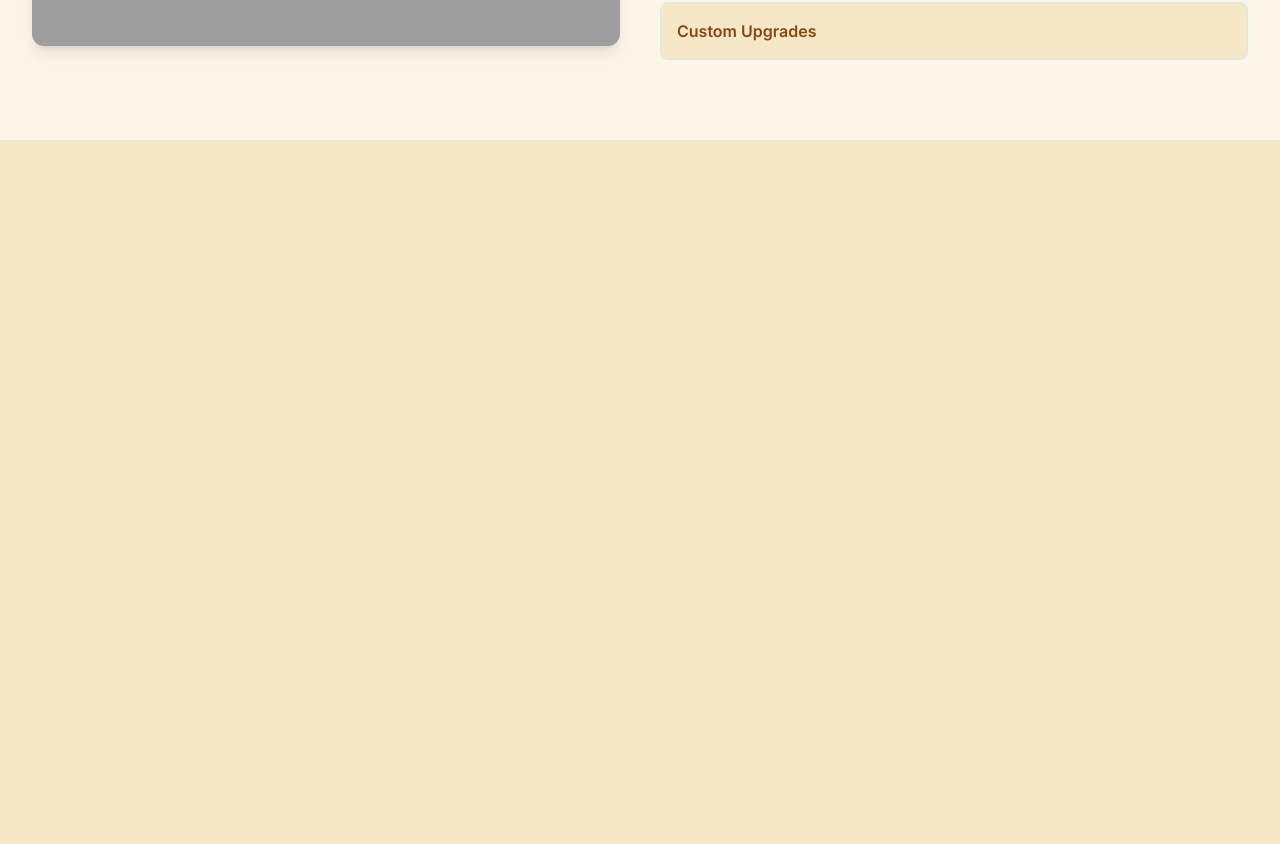
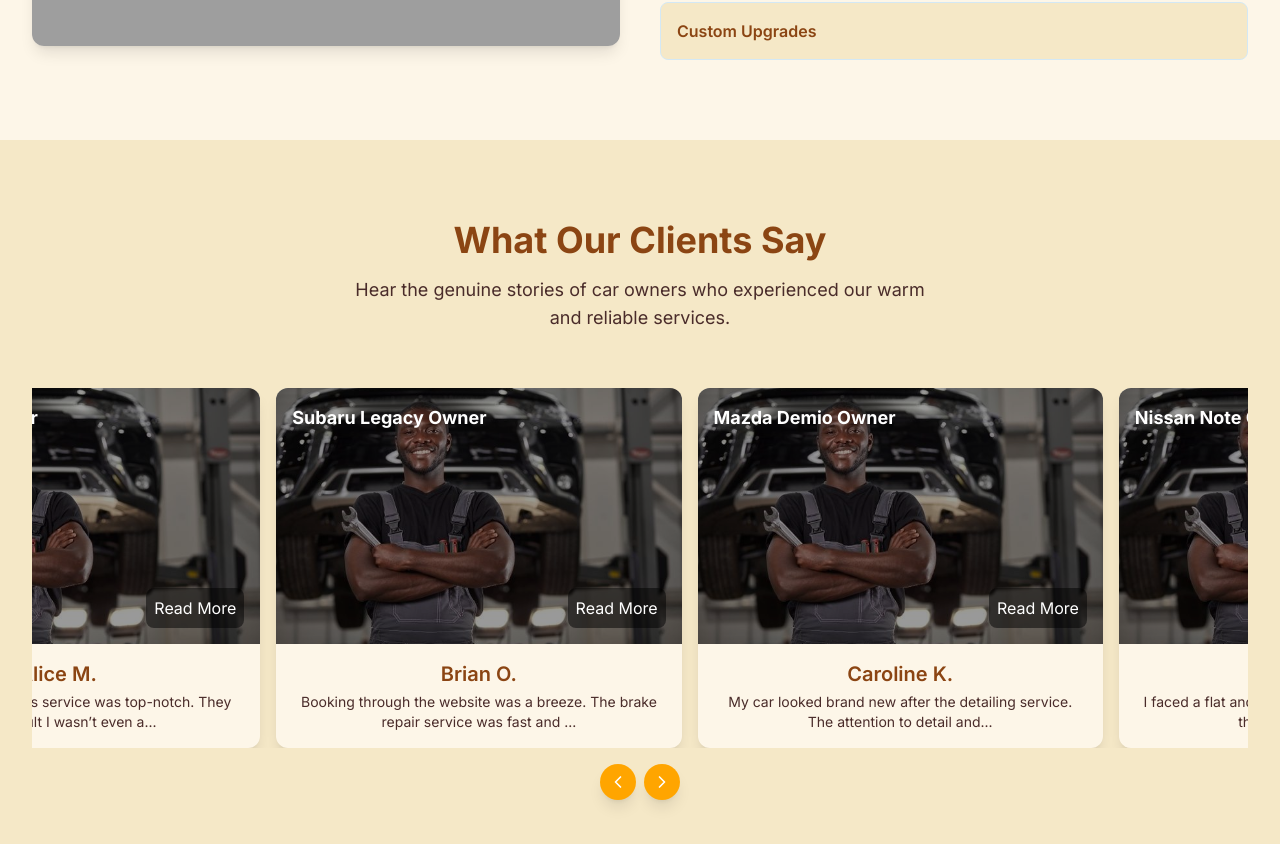
Before and after one commit to CGAJAY/AutoMate, a Next.js app in the folder frontend/: page / in a window 1280 px wide. Shown: the part 2248-3092 px from the top of the page. Before the commit the page ends 2388 px from the top, so only its background shows below. Built offline with nearby package versions, Linux system fonts and the light colour scheme; grey boxes are pictures that could not be loaded.

Commit message:
Added a testimonials component with autoscroll photo slideshow

```diff
--- /dev/null
+++ b/frontend/app/components/ClientTestimonials.tsx
@@ -0,0 +1,191 @@
+"use client";
+
+import { useState, useEffect, useRef } from "react";
+import Image from "next/image";
+import { motion } from "framer-motion";
+import { ChevronLeft, ChevronRight } from "lucide-react";
+
+type Testimonial = {
+  id: number;
+  image: string;
+  name: string;
+  title: string;
+  message: string;
+};
+
+const testimonials: Testimonial[] = [
+  {
+    id: 1,
+    image: "/images/testimonial.jpg",
+    name: "Alice M.",
+    title: "Toyota Axio Owner",
+    message:
+      "The engine diagnostics service was top-notch. They found a fault I wasn’t even aware of and fixed it, so now my car runs smoother than ever. Truly a savior for my ride!",
+  },
+  {
+    id: 2,
+    image: "/images/testimonial.jpg",
+    name: "Brian O.",
+    title: "Subaru Legacy Owner",
+    message:
+      "Booking through the website was a breeze. The brake repair service was fast and professional. I felt right at home with the team and their warm, caring approach.",
+  },
+  {
+    id: 3,
+    image: "/images/testimonial.jpg",
+    name: "Caroline K.",
+    title: "Mazda Demio Owner",
+    message:
+      "My car looked brand new after the detailing service. The attention to detail and the friendly service reminded me of the vibrant savannah landscapes – natural and rejuvenating!",
+  },
+  {
+    id: 4,
+    image: "/images/testimonial.jpg",
+    name: "Daniel M.",
+    title: "Nissan Note Owner",
+    message:
+      "I faced a flat and a dead battery on the same day, and the tire & battery service saved me. Fast, efficient, and genuinely caring – I couldn’t ask for more.",
+  },
+  {
+    id: 5,
+    image: "/images/testimonial.jpg",
+    name: "Esther W.",
+    title: "Honda Fit Owner",
+    message:
+      "I was impressed by the quick oil change and the invaluable tips for engine maintenance. This service has truly become my go-to for car care.",
+  },
+  {
+    id: 6,
+    image: "/images/testimonial.jpg",
+    name: "Felix N.",
+    title: "Volkswagen Golf Owner",
+    message:
+      "The custom upgrades breathed new life into my car. From consultation to installation, everything was handled with the precision and warmth of a sunlit savannah afternoon.",
+  },
+];
+
+export default function Testimonials() {
+  const [currentIndex, setCurrentIndex] = useState(0);
+  const [paused, setPaused] = useState(false);
+  const [expandedTestimonialId, setExpandedTestimonialId] = useState<
+    number | null
+  >(null); // Track which testimonial is expanded
+  const sliderRef = useRef<HTMLDivElement>(null);
+
+  // Auto-scroll: advance testimonial every 5 seconds (if not paused)
+  useEffect(() => {
+    const interval = setInterval(() => {
+      if (!paused) {
+        setCurrentIndex((prev) => (prev + 1) % testimonials.length);
+      }
+    }, 5000);
+    return () => clearInterval(interval);
+  }, [paused]);
+
+  // On currentIndex change, scroll the slider to the correct position
+  useEffect(() => {
+    if (sliderRef.current) {
+      const containerWidth = sliderRef.current.offsetWidth;
+      const cardWidth =
+        window.innerWidth >= 1024 ? containerWidth / 3 : containerWidth;
+      sliderRef.current.scrollTo({
+        left: currentIndex * cardWidth,
+        behavior: "smooth",
+      });
+    }
+  }, [currentIndex]);
+
+  const handlePrev = () => {
+    setCurrentIndex((prev) =>
+      prev === 0 ? testimonials.length - 1 : prev - 1
+    );
+  };
+
+  const handleNext = () => {
+    setCurrentIndex((prev) => (prev + 1) % testimonials.length);
+  };
+
+  const toggleFullMessage = (id: number) => {
+    setExpandedTestimonialId((prevId) => (prevId === id ? null : id)); // Toggle the expanded testimonial
+  };
+
+  return (
+    <section className="py-12 px-4 sm:py-16 sm:px-6 lg:py-20 lg:px-8 bg-[var(--section-bg-primary)]">
+      <div className="max-w-7xl mx-auto">
+        <motion.div className="text-center mb-10 sm:mb-12 lg:mb-14">
+          <h2 className="text-2xl sm:text-3xl md:text-4xl font-bold text-[var(--foreground)] mb-3 sm:mb-4">
+            What Our Clients Say
+          </h2>
+          <p className="text-base sm:text-lg text-[var(--secondary)] max-w-xl mx-auto">
+            Hear the genuine stories of car owners who experienced our warm and
+            reliable services.
+          </p>
+        </motion.div>
+
+        <div
+          ref={sliderRef}
+          className="flex gap-4 overflow-x-auto snap-x snap-mandatory scroll-smooth"
+          onMouseEnter={() => setPaused(true)}
+          onMouseLeave={() => setPaused(false)}
+        >
+          {testimonials.map((t) => (
+            <div
+              key={t.id}
+              className="min-w-full sm:min-w-full lg:min-w-[33.33%] bg-[var(--section-bg-secondary)] rounded-xl shadow-lg snap-start"
+            >
+              <div className="relative h-64 w-full rounded-t-xl overflow-hidden">
+                <Image
+                  src={t.image}
+                  alt={t.name}
+                  fill
+                  className="object-cover"
+                />
+                <div className="absolute top-0 left-0 w-full h-full bg-black/40 p-4 flex flex-col justify-between">
+                  <div className="font-bold text-lg text-white">{t.title}</div>
+                  {t.message.length > 80 && (
+                    <button
+                      onClick={() => toggleFullMessage(t.id)} // Pass specific testimonial ID to toggle full message
+                      className="absolute bottom-4 right-4 text-[var(--primary)] bg-black/50 text-white p-2 rounded-lg"
+                    >
+                      {expandedTestimonialId === t.id
+                        ? "Read Less"
+                        : "Read More"}
+                    </button>
+                  )}
+                </div>
+              </div>
+              <div className="p-4 text-center">
+                <h4 className="text-xl font-semibold mb-1 text-[var(--foreground)]">
+                  {t.name}
+                </h4>
+                <p className="text-sm text-[var(--secondary)]">
+                  {expandedTestimonialId === t.id
+                    ? t.message
+                    : t.message.length > 80
+                    ? `${t.message.substring(0, 80)}...`
+                    : t.message}
+                </p>
+              </div>
+            </div>
+          ))}
+        </div>
+
+        {/* Buttons for navigation (only visible on large screens) */}
+        <div className="mt-4 hidden lg:flex items-center justify-center">
+          <button
+            onClick={handlePrev}
+            className="mr-2 bg-[var(--primary)] text-white p-2 rounded-full shadow-lg"
+          >
+            <ChevronLeft size={20} />
+          </button>
+          <button
+            onClick={handleNext}
+            className="bg-[var(--primary)] text-white p-2 rounded-full shadow-lg"
+          >
+            <ChevronRight size={20} />
+          </button>
+        </div>
+      </div>
+    </section>
+  );
+}
--- a/frontend/app/page.tsx
+++ b/frontend/app/page.tsx
@@ -1,7 +1,8 @@
 import Header from "./components/Header";
 import Hero from "./components/Hero";
 import WhyChooseUs from "./components/WhyChooseUs";
-import ServicesWeOffer from './components/ServicesWeOffer';
+import ServicesWeOffer from "./components/ServicesWeOffer";
+import ClientTestimonials from "./components/ClientTestimonials";
 
 export default function Home() {
   return (
@@ -10,6 +11,7 @@ export default function Home() {
       <Hero />
       <WhyChooseUs />
       <ServicesWeOffer />
+      <ClientTestimonials />
     </div>
   );
 }
```
Also changed, not shown: frontend/public/images/testimonial.jpg (added).
